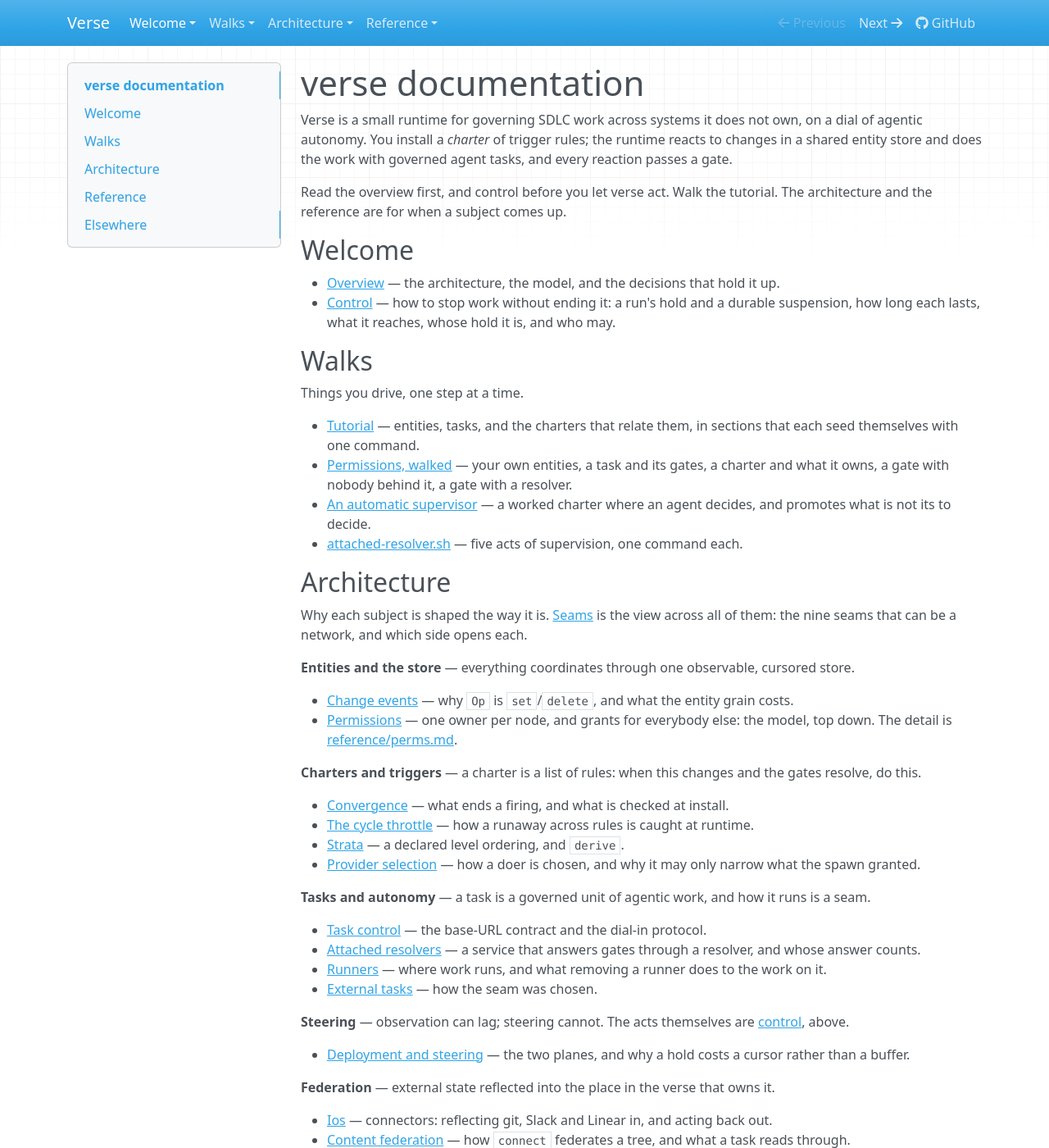
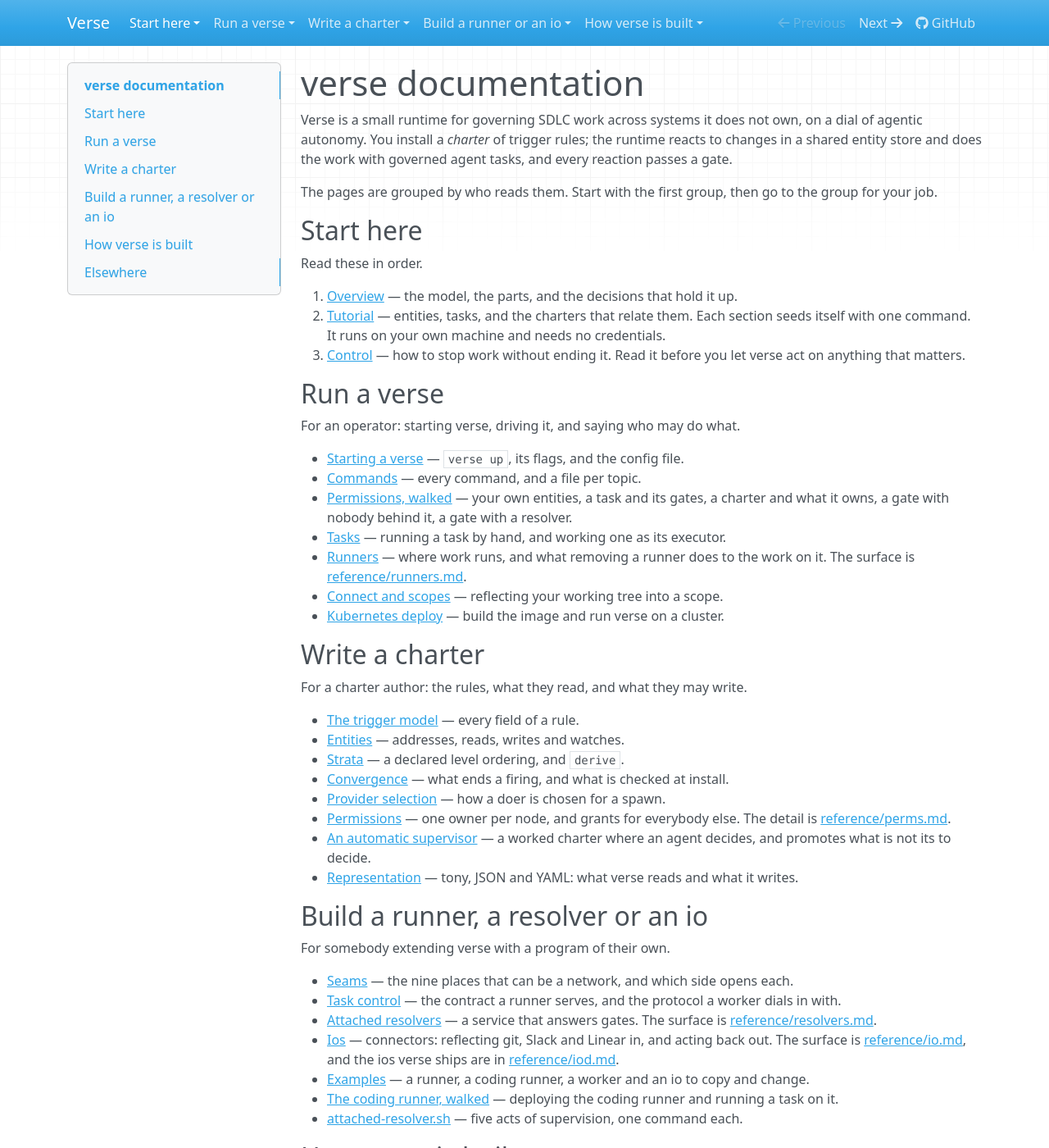
Before and after one commit to signadot/viff, an MkDocs documentation site: the page built from docs/README.md, in a window 1280 px wide and 1400 px high. Shown: the whole window at 82% size. Built offline with MkDocs 1.6.1, drawn with Linux system fonts in a browser that asks for light colours; some of the changed text lies outside the part shown.

Commit message:
docs: the index and the navigation are grouped by who reads a page
They were grouped by the kind of page: welcome, walks, architecture,
reference. A reader comes with a job, and the kind of page does not say which
pages are for it. About 12,000 words written for somebody changing verse sat
beside the pages a charter author needs.

The groups are readers: start here, run a verse, write a charter, build a
runner or an io, how verse is built. A page is listed once, under the reader
who needs it most. No file moves, so no link changes.

The tutorial comes before control. Control stays in the first group, as what
to know before letting verse act; it uses gates, ballots, hooks, seq,
resolvers and scopes, which the tutorial introduces.

The coderunner walkthrough was linked from no page. It is in the index and the
navigation.

Issue: htmbcnjph12krk54q5n0
Tier: docs
Checked: make check; go test (all but scratchpad)
Co-Authored-By: Claude Fable 5.1 <noreply@anthropic.com>

```diff
--- a/docs/README.md
+++ b/docs/README.md
@@ -5,86 +5,87 @@ agentic autonomy. You install a *charter* of trigger rules; the runtime reacts t
 shared entity store and does the work with governed agent tasks, and every reaction passes a
 gate.
 
-Read the overview first, and control before you let verse act. Walk the tutorial. The
-architecture and the reference are for when a subject comes up.
+The pages are grouped by who reads them. Start with the first group, then go to the group for
+your job.
 
-## Welcome
+## Start here
 
-- [Overview](overview.md) — the architecture, the model, and the decisions that hold it up.
-- [Control](control.md) — how to stop work without ending it: a run's hold and a durable
-  suspension, how long each lasts, what it reaches, whose hold it is, and who may.
+Read these in order.
 
-## Walks
+1. [Overview](overview.md) — the model, the parts, and the decisions that hold it up.
+2. [Tutorial](tutorial.md) — entities, tasks, and the charters that relate them. Each section
+   seeds itself with one command. It runs on your own machine and needs no credentials.
+3. [Control](control.md) — how to stop work without ending it. Read it before you let verse
+   act on anything that matters.
 
-Things you drive, one step at a time.
+## Run a verse
 
-- [Tutorial](tutorial.md) — entities, tasks, and the charters that relate them, in sections
-  that each seed themselves with one command.
+For an operator: starting verse, driving it, and saying who may do what.
+
+- [Starting a verse](reference/up.md) — `verse up`, its flags, and the config file.
+- [Commands](reference/README.md) — every command, and a file per topic.
 - [Permissions, walked](perms-guide.md) — your own entities, a task and its gates, a charter
   and what it owns, a gate with nobody behind it, a gate with a resolver.
+- [Tasks](reference/tasks.md) — running a task by hand, and working one as its executor.
+- [Runners](runners.md) — where work runs, and what removing a runner does to the work on it.
+  The surface is [reference/runners.md](reference/runners.md).
+- [Connect and scopes](reference/connect.md) — reflecting your working tree into a scope.
+- [Kubernetes deploy](https://github.com/signadot/verse/blob/main/deploy/README.md) — build
+  the image and run verse on a cluster.
+
+## Write a charter
+
+For a charter author: the rules, what they read, and what they may write.
+
+- [The trigger model](trigger-model.md) — every field of a rule.
+- [Entities](reference/entities.md) — addresses, reads, writes and watches.
+- [Strata](strata.md) — a declared level ordering, and `derive`.
+- [Convergence](convergence.md) — what ends a firing, and what is checked at install.
+- [Provider selection](provider-selection.md) — how a doer is chosen for a spawn.
+- [Permissions](perms.md) — one owner per node, and grants for everybody else. The detail is
+  [reference/perms.md](reference/perms.md).
 - [An automatic supervisor](auto-supervisor.md) — a worked charter where an agent decides,
   and promotes what is not its to decide.
+- [Representation](reference/representation.md) — tony, JSON and YAML: what verse reads and
+  what it writes.
+
+## Build a runner, a resolver or an io
+
+For somebody extending verse with a program of their own.
+
+- [Seams](seams.md) — the nine places that can be a network, and which side opens each.
+- [Task control](task-control.md) — the contract a runner serves, and the protocol a worker
+  dials in with.
+- [Attached resolvers](attached-resolvers.md) — a service that answers gates. The surface is
+  [reference/resolvers.md](reference/resolvers.md).
+- [Ios](io.md) — connectors: reflecting git, Slack and Linear in, and acting back out. The
+  surface is [reference/io.md](reference/io.md), and the ios verse ships are in
+  [reference/iod.md](reference/iod.md).
+- [Examples](reference/examples/README.md) — a runner, a coding runner, a worker and an io to
+  copy and change.
+- [The coding runner, walked](reference/examples/coderunner/walkthrough.md) — deploying the
+  coding runner and running a task on it.
 - [attached-resolver.sh](https://github.com/signadot/verse/blob/main/scripts/attached-resolver.sh)
   — five acts of supervision, one command each.
 
-## Architecture
+## How verse is built
 
-Why each subject is shaped the way it is. [Seams](seams.md) is the view across all of them:
-the nine seams that can be a network, and which side opens each.
-
-**Entities and the store** — everything coordinates through one observable, cursored store.
+For somebody changing verse itself. These pages say why a part is shaped the way it is. You do
+not need them to run verse, to write a charter, or to build on it.
 
 - [Change events](change-events.md) — why `Op` is `set`/`delete`, and what the entity grain
   costs.
-- [Permissions](perms.md) — one owner per node, and grants for everybody else: the model, top
-  down. The detail is [reference/perms.md](reference/perms.md).
-
-**Charters and triggers** — a charter is a list of rules: when this changes and the gates
-resolve, do this.
-
-- [Convergence](convergence.md) — what ends a firing, and what is checked at install.
+- [The store](reference/store.md) — what the store guarantees.
 - [The cycle throttle](cycle-throttle.md) — how a runaway across rules is caught at runtime.
-- [Strata](strata.md) — a declared level ordering, and `derive`.
-- [Provider selection](provider-selection.md) — how a doer is chosen, and why it may only
-  narrow what the spawn granted.
-
-**Tasks and autonomy** — a task is a governed unit of agentic work, and how it runs is a seam.
-
-- [Task control](task-control.md) — the base-URL contract and the dial-in protocol.
-- [Attached resolvers](attached-resolvers.md) — a service that answers gates through a resolver,
-  and whose answer counts.
-- [Runners](runners.md) — where work runs, and what removing a runner does to the work on it.
-- [External tasks](external-tasks.md) — how the seam was chosen.
-
-**Steering** — observation can lag; steering cannot. The acts themselves are
-[control](control.md), above.
-
-- [Deployment and steering](deployment-and-steering.md) — the two planes, and why a hold costs
-  a cursor rather than a buffer.
-
-**Federation** — external state reflected into the place in the verse that owns it.
-
-- [Ios](io.md) — connectors: reflecting git, Slack and Linear in, and acting back out.
+  A charter author needs one section of it, [what a trip does](cycle-throttle.md#what-a-trip-does).
+- [External tasks](external-tasks.md) — how the task seam was chosen.
+- [Deployment and steering](deployment-and-steering.md) — why control is not a store write.
 - [Content federation](content-federation.md) — how `connect` federates a tree, and what a
   task reads through.
 - [Writing a controller](controllers.md) — the `Handler` contract and its invariants.
 
-## Reference
-
-- [Commands](reference/README.md) — the flat command surface, and a file per topic.
-- [The trigger model](trigger-model.md) — the two grammars a charter is written in, and every
-  field of a rule.
-- [Starting a verse](reference/up.md) · [entities](reference/entities.md) ·
-  [the store](reference/store.md) · [tasks](reference/tasks.md) ·
-  [runners](reference/runners.md) · [resolvers](reference/resolvers.md) ·
-  [ios](reference/io.md) · [the ios verse ships](reference/iod.md) ·
-  [connect and scopes](reference/connect.md) · [representation](reference/representation.md)
-- [Examples](reference/examples/README.md) — a runner, a coding runner, a worker and an io to
-  copy and change.
-
 ## Elsewhere
 
-- [Kubernetes deploy](https://github.com/signadot/verse/blob/main/deploy/README.md) — build the image and run verse on a cluster.
 - [tony](https://signadot.github.io/tony-format/) — the document language a charter is
   written in, and [docd](https://signadot.github.io/tony-format/docd/), the store behind a
   durable verse.
--- a/mkdocs.yml
+++ b/mkdocs.yml
@@ -13,54 +13,60 @@ edit_uri: ""
 exclude_docs: |
   /articles/
 
-# The nav follows docs/README.md's four kinds rather than the directory layout: a welcome,
-# the walks a person drives, the architecture by subject, and the reference. Where the two
+# The nav follows docs/README.md's groups rather than the directory layout, and the groups are
+# READERS: a person comes with a job, and the group says which pages are for it. Where the two
 # disagree, the index wins and this follows it.
 #
-# Control is in the welcome because it is what to know before letting verse act: how to stop
-# it. The nav is one level deep under each heading. The mkdocs theme draws a nested section as
+# A page is listed once, under the reader who needs it most.
+#
+# Control is in the first group because it is what to know before letting verse act: how to
+# stop it. It follows the tutorial, which gives it its terms.
+#
+# The nav is one level deep under each heading. The mkdocs theme draws a nested section as
 # a submenu it positions with script and `position: fixed`, and that submenu does not open
-# reliably, so Architecture lists its subjects in order rather than grouping them.
+# reliably, so each group lists its pages in reading order rather than grouping them again.
 nav:
-- Welcome:
+- Start here:
   - Welcome: README.md
   - Overview: overview.md
+  - tutorial.md
   - Control: control.md
-- Walks:
-  - tutorial.md
+- Run a verse:
+  - reference/up.md
+  - reference/README.md
   - perms-guide.md
+  - reference/tasks.md
+  - runners.md
+  - reference/runners.md
+  - reference/connect.md
+- Write a charter:
+  - trigger-model.md
+  - reference/entities.md
+  - strata.md
+  - convergence.md
+  - provider-selection.md
+  - perms.md
+  - reference/perms.md
   - auto-supervisor.md
-- Architecture:
+  - reference/representation.md
+- Build a runner or an io:
   - seams.md
-  - change-events.md
-  - perms.md
-  - convergence.md
-  - cycle-throttle.md
-  - strata.md
-  - provider-selection.md
   - task-control.md
   - attached-resolvers.md
-  - runners.md
+  - reference/resolvers.md
+  - io.md
+  - reference/io.md
+  - reference/iod.md
+  - reference/examples/README.md
+  - reference/examples/coderunner/walkthrough.md
+- How verse is built:
+  - change-events.md
+  - reference/store.md
+  - cycle-throttle.md
   - external-tasks.md
   - deployment-and-steering.md
-  - io.md
   - content-federation.md
   - controllers.md
-- Reference:
-  - reference/README.md
-  - trigger-model.md
-  - reference/up.md
-  - reference/entities.md
-  - reference/store.md
-  - reference/tasks.md
-  - reference/runners.md
-  - reference/resolvers.md
-  - reference/perms.md
-  - reference/io.md
-  - reference/iod.md
-  - reference/connect.md
-  - reference/representation.md
-  - reference/examples/README.md
 
 theme:
   name: mkdocs
```
Also changed, not shown: README.md (+3 -3 lines).
